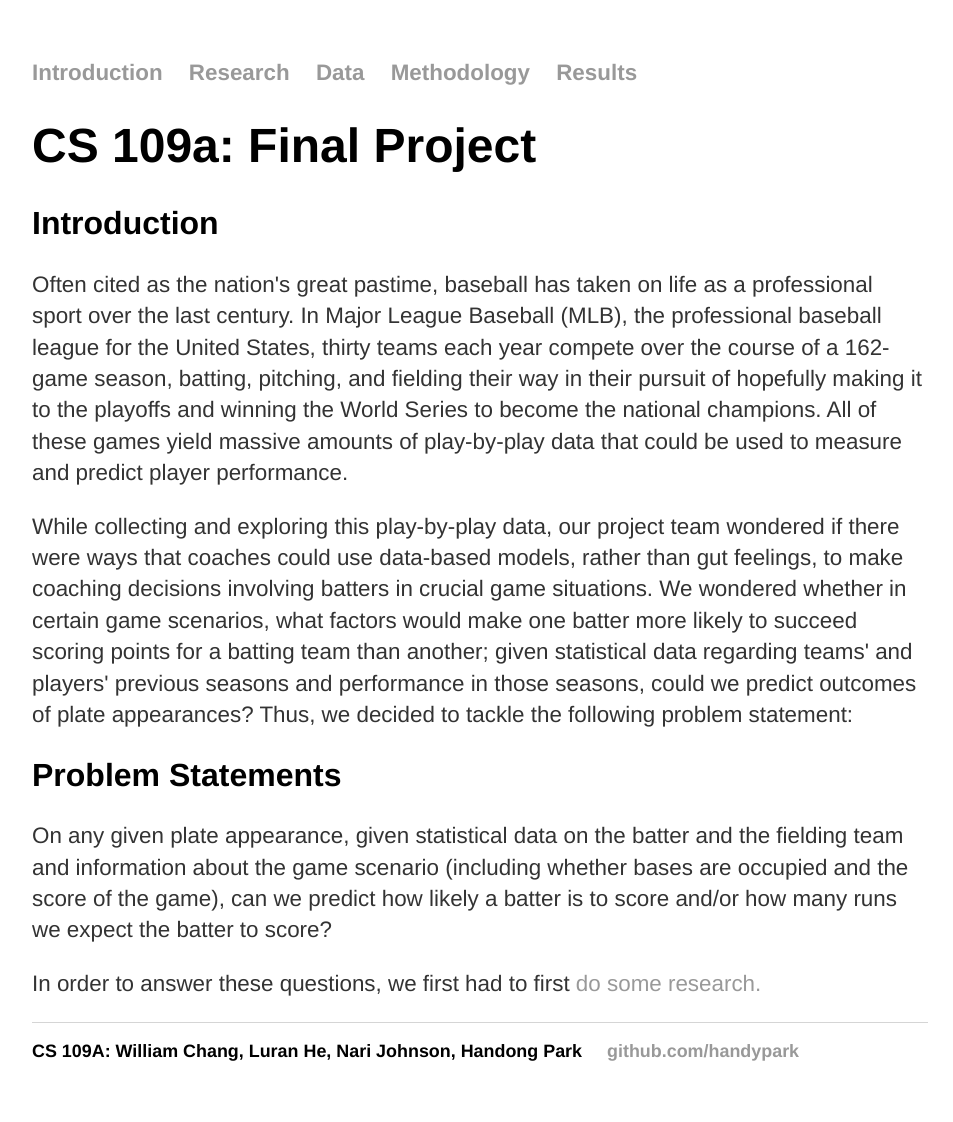
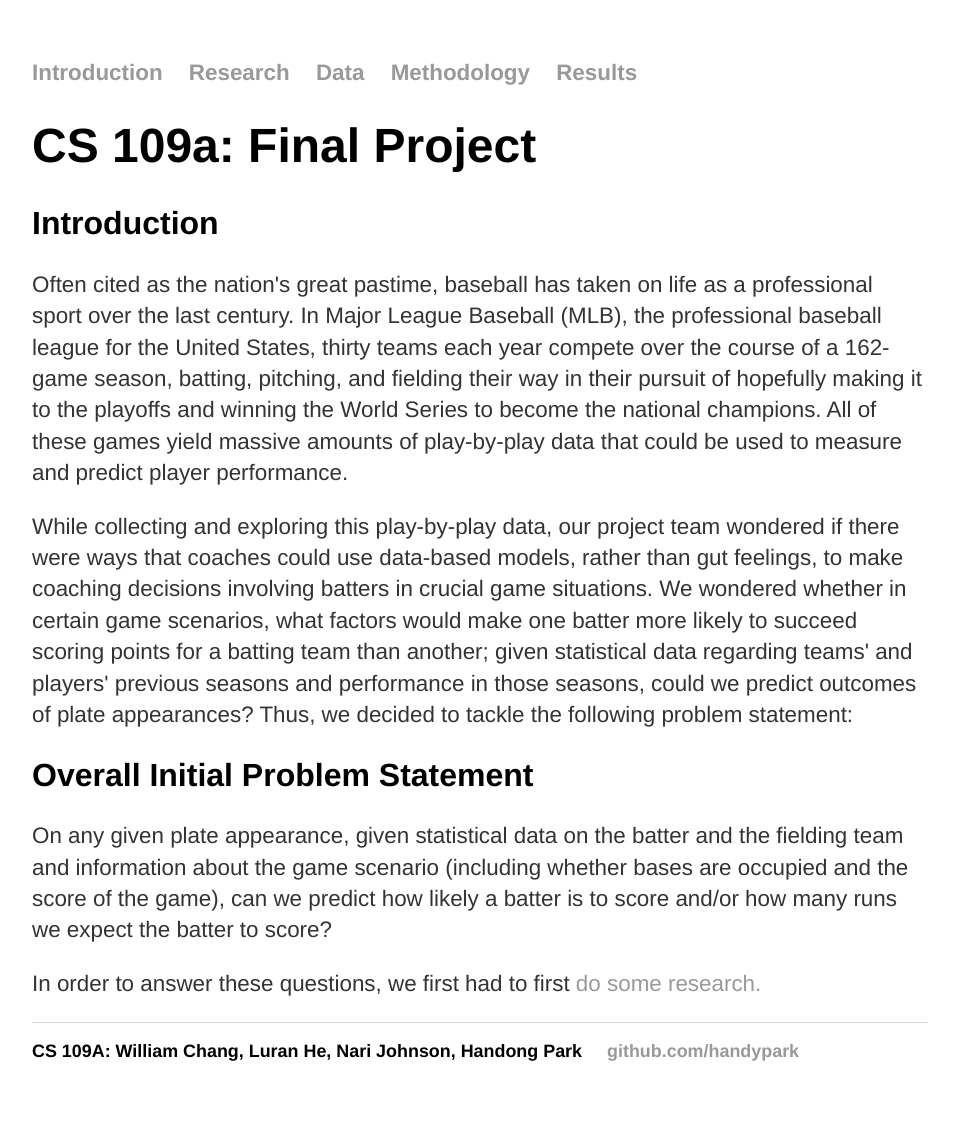
Before and after one commit to handypark/handypark.github.io, a Jekyll site: the page built from index.html, in a window 1280 px wide. Shown: the whole page, without its empty margins (160-1113 px from the left). Built offline with Jekyll 4.4.1, drawn with Linux system fonts in a browser that asks for light colours.

Commit message:
Update index.html

```diff
--- a/index.html
+++ b/index.html
@@ -20,7 +20,7 @@ title: Introduction
 		teams' and players' previous seasons and performance in those seasons, could we predict outcomes of plate appearances?
 		Thus, we decided to tackle the following problem statement:
 	</p>
-	<h2>Problem Statements</h2>
+	<h2>Overall Initial Problem Statement</h2>
 	<p>
 		On any given plate appearance, given statistical data on the batter and the fielding team and information about the
 		game scenario (including whether bases are occupied and the score of the game), can we predict how likely a batter is
```
